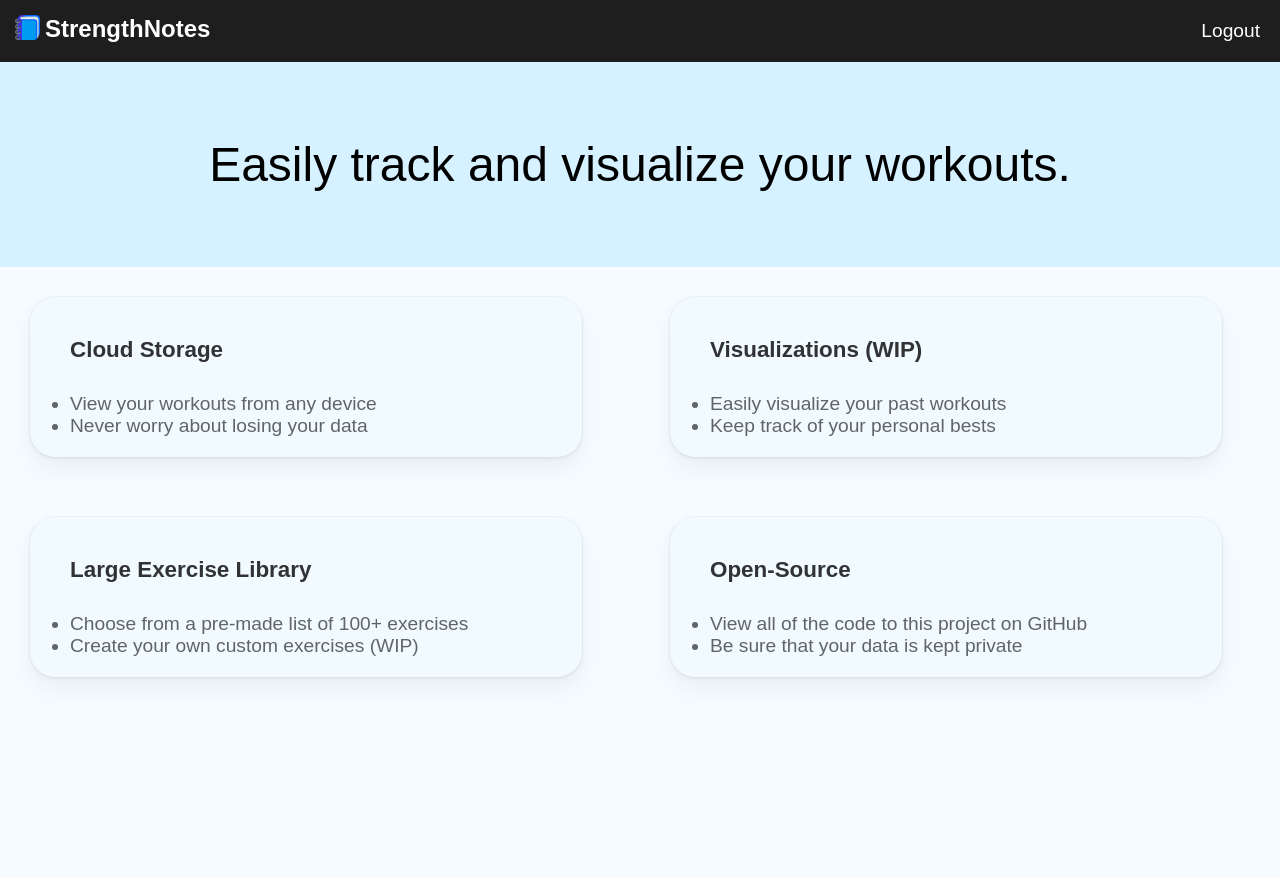
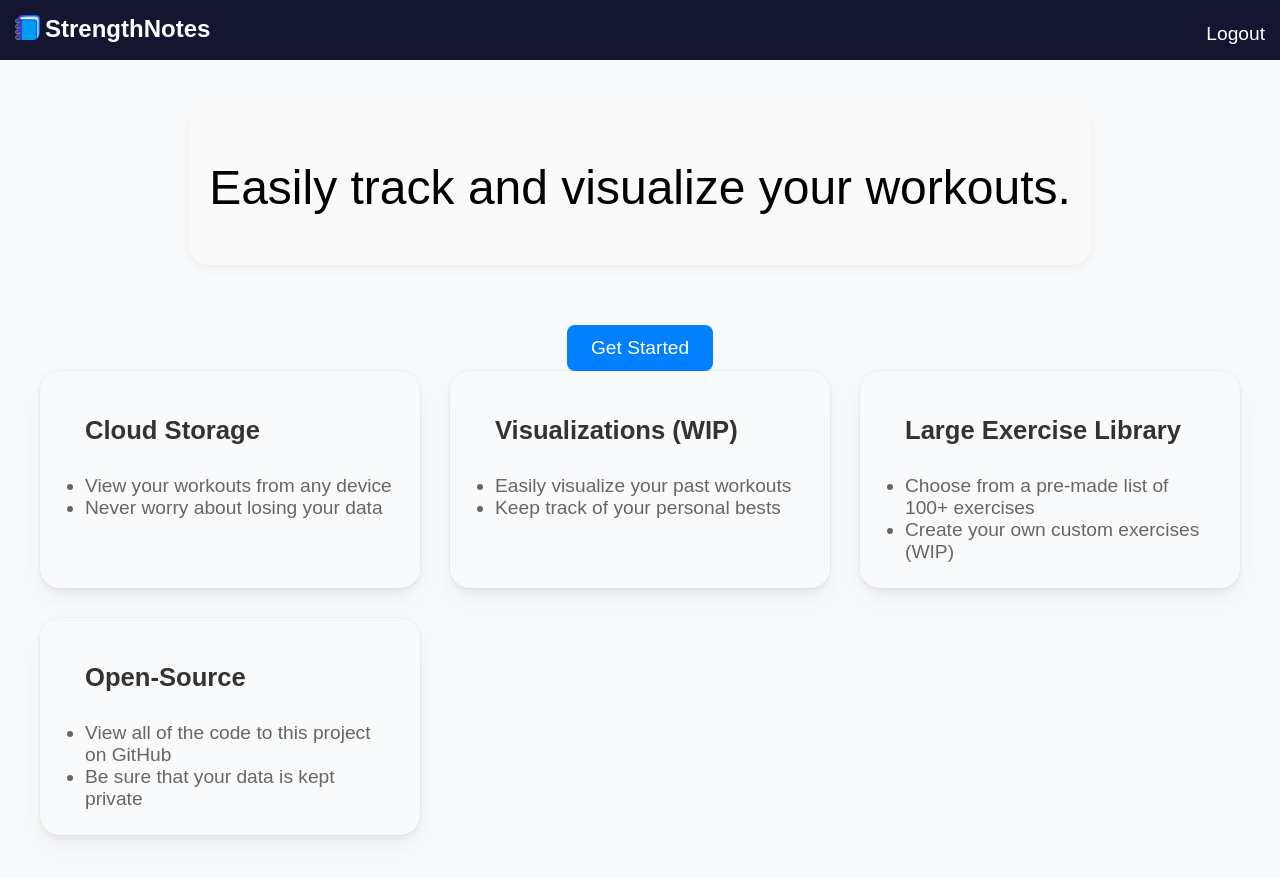
Before and after one commit to devintaing/StrengthNotes, a React (Vite) app: page / in a window 1280 px wide. Shown: the top 878 px of the page. Built offline with nearby package versions, Linux system fonts and the light colour scheme; no server answers; sample sign-in values are in the browser's storage.

Commit message:
UI updates & bug fixing with login

```diff
--- a/src/Base/Base.jsx
+++ b/src/Base/Base.jsx
@@ -10,8 +10,9 @@ const Base = () => {
       <Header/>
       <div className={styles.mainContent}>
         <p className={styles.splashText}>Easily track and visualize your workouts.</p>
-        <div className={styles.features}>
-          <Feature featuretitle="Cloud Storage"
+        <button className={styles.heroButton}>Get Started</button>
+        <div className={`${styles.features} ${styles.fadeIn}`}>
+        <Feature featuretitle="Cloud Storage"
             feature1="View your workouts from any device"
             feature2="Never worry about losing your data"/>
           <Feature featuretitle="Visualizations (WIP)"
@@ -29,4 +30,5 @@ const Base = () => {
   );
 };
 
+
 export default Base;
--- a/src/Base/Base.module.css
+++ b/src/Base/Base.module.css
@@ -1,20 +1,53 @@
 .mainContent {
-  height: 100vh;
-  background-color: hsl(201, 100%, 98%);
+  min-height: 100vh;
+  background-color: hsl(210, 15%, 98%);
+  display: flex;
+  flex-direction: column;
+  align-items: center;
+  padding: 50px 20px;
 }
 
 .splashText {
   font-size: 3em;
   text-align: center;
-  padding-top: 75px;
-  padding-left: 50px;
-  padding-right: 50px;
-  padding-bottom: 75px;
-  background-color: hsl(201, 100%, 92%);
+  padding: 50px 20px;
+  background-color: hsl(0, 0%, 98%);
+  border-radius: 20px;
+  box-shadow: 0 4px 10px rgba(0,0,0,0.05);
+  margin-bottom: 40px;
+  animation: fadeIn 1s ease;
 }
 
 .features {
   display: grid;
-  grid-template-columns: repeat(auto-fill, 50vw);
-  align-items: center;
+  grid-template-columns: repeat(auto-fit, minmax(280px, 1fr));
+  gap: 30px;
+  width: 100%;
+  max-width: 1200px;
 }
+
+.heroButton {
+  margin-top: 20px;
+  padding: 12px 24px;
+  font-size: 1.2rem;
+  color: white;
+  background: hsl(210, 100%, 50%);
+  border: none;
+  border-radius: 8px;
+  cursor: pointer;
+  transition: background 0.3s ease, transform 0.2s ease;
+}
+
+.heroButton:hover {
+  background: hsl(210, 100%, 40%);
+  transform: translateY(-2px);
+}
+
+.fadeIn {
+  animation: fadeIn 1s ease-in forwards;
+}
+
+@keyframes fadeIn {
+  from { opacity: 0; transform: translateY(20px); }
+  to { opacity: 1; transform: translateY(0); }
+}
--- a/src/Feature/Feature.module.css
+++ b/src/Feature/Feature.module.css
@@ -1,28 +1,37 @@
 .box {
-  background-color: hsl(201, 100%, 97%);
-  box-shadow: 0 0 0 1px hsla(0, 0%, 0%, 0.03),0 2px 4px hsla(0, 0%, 0%, 0.05),0 12px 24px hsla(0, 0%, 0%, 0.05);
-  border-radius: 25px;
-  padding: 20px;
-  margin: 30px;
-  min-width: 150px;
-  max-width: 40vw;
+  background-color: hsl(210, 15%, 98%);
+  box-shadow: 0 0 0 1px hsla(0, 0%, 0%, 0.03), 0 4px 8px hsla(0, 0%, 0%, 0.05), 0 12px 24px hsla(0, 0%, 0%, 0.05); /* Enhanced shadow for better depth */
+  border-radius: 20px;
+  padding: 25px;
+  transition: transform 0.3s ease, background-color 0.3s ease;
+  cursor: pointer;
 }
 
 .box:hover {
-  background-color: hsl(201, 100%, 94%);
-  transition: 0.5s;
+  background-color: hsl(210, 15%, 94%);
+  transform: translateY(-5px);
 }
 
 h1 {
   text-align: left;
   margin: 0;
   margin-bottom: 10px;
-  font-size: 1.4rem;
-  color: hsla(0, 0%, 0%, 0.8);
+  font-size: 1.6rem;
+  color: hsl(0, 0%, 20%);
 }
 
 ul {
-  margin-left: -20px;
-  color:hsla(0, 0%, 0%, 0.6);
+  margin-left: 0;
+  padding-left: 20px;
+  color: hsl(0, 0%, 40%);
   font-size: 1.2rem;
+  list-style-type: disc;
 }
+
+ul li {
+  transition: background-color 0.2s ease;
+}
+
+ul li:hover {
+  background-color: hsl(210, 100%, 95%);
+}
--- a/src/Header/Header.jsx
+++ b/src/Header/Header.jsx
@@ -1,27 +1,27 @@
-import React from 'react';
+import React, { useEffect, useState } from 'react';
 import { Link, useNavigate } from 'react-router-dom';
-import { getAuth, signOut } from 'firebase/auth';
+import { getAuth, onAuthStateChanged, signOut } from 'firebase/auth';
 import styles from './Header.module.css';
 import logo from '../assets/logo.svg';
-
-/**
- * TODO: fix weird bug where if the user is logged in and
- * manually navigates to "/" it shows login/signup and then
- * fixes itself when the user clicks on logo.
- */
 
 const Header = () => {
   const auth = getAuth();
   const navigate = useNavigate();
+ // fix for weird bug starts here: essentially waits for firebase to load current user instead of presenting null
+  const [loggedIn, setLoggedIn] = useState(false);
 
-  const isLoggedIn = () => {
-    if(auth.currentUser === null) {
-      return false;
-    }
-    else {
-      return true;
-    }
-  };
+  useEffect(() => {
+    const unsubscribe = onAuthStateChanged(auth, (user) => {
+      if (user) {
+        setLoggedIn(true);
+      } else {
+        setLoggedIn(false);
+      }
+    });
+
+    return () => unsubscribe();
+  }, [auth]);
+  // fix for bug ends here
 
   const handleLogout = async () => {
     try {
@@ -36,11 +36,17 @@ const Header = () => {
     <>
       <div className={styles.entireHeader}>
         <Link to="/home" className={`${styles.leftLinks} ${styles.link}`}>
-          <img src={logo} alt="Logo"></img>
+          <img src={logo} alt="Logo" />
           <span className={styles.strengthNotes}>StrengthNotes</span>
         </Link>
         <div className={styles.rightLinks}>
-          <button onClick={handleLogout} className={`${styles.otherLinks} ${styles.link}`} style={{ background: 'none', border: 'none', padding: 0, cursor: 'pointer' }}>Logout</button>
+          <button
+            onClick={handleLogout}
+            className={`${styles.otherLinks} ${styles.link}`}
+            style={{ background: 'none', border: 'none', padding: 0, cursor: 'pointer' }}
+          >
+            Logout
+          </button>
         </div>
       </div>
     </>
@@ -50,21 +56,19 @@ const Header = () => {
     <>
       <div className={styles.entireHeader}>
         <Link to="/" className={`${styles.leftLinks} ${styles.link}`}>
-          <img src={logo} alt="Logo"></img>
+          <img src={logo} alt="Logo" />
           <span className={styles.strengthNotes}>StrengthNotes</span>
         </Link>
         <div className={styles.rightLinks}>
-          <Link to="/login" className={`${styles.otherLinks} ${styles.link}`}>Login/Signup</Link>
+          <Link to="/login" className={`${styles.otherLinks} ${styles.link}`}>
+            Login/Signup
+          </Link>
         </div>
       </div>
     </>
   );
 
-  return (
-    <div>
-      {isLoggedIn() ? renderLoggedInLinks() : renderLoggedOutLinks()}
-    </div>
-  );
+  return <div>{loggedIn ? renderLoggedInLinks() : renderLoggedOutLinks()}</div>; // CHANGE: now use 'loggedIn' instead of isLoggedIn()
 };
 
 export default Header;
--- a/src/Header/Header.module.css
+++ b/src/Header/Header.module.css
@@ -1,15 +1,20 @@
 .entireHeader {
-  background-color: #1e1e1f;
+  background-color: #141631;
   color: white;
   padding: 15px;
   display: flex;
-  align-items: last baseline;
+  align-items: baseline;
   justify-content: space-between;
 }
 
 .link {
   text-decoration: none;
   color: white;
+  transition: color 0.3s ease;
+}
+
+.link:hover {
+  color: #3f49d4;
 }
 
 .strengthNotes {
@@ -33,4 +38,9 @@
 
 img {
   height: 25px;
+  transition: transform 0.2s ease;
 }
+
+img:hover {
+  transform: scale(1.1);
+}
--- a/src/Home/Home.jsx
+++ b/src/Home/Home.jsx
@@ -1,5 +1,5 @@
 import React, { useState, useEffect } from 'react';
-import { getAuth, signOut } from 'firebase/auth';
+import { getAuth, signOut, onAuthStateChanged } from 'firebase/auth';
 import { Link, useNavigate } from 'react-router-dom';
 import Header from '../Header/Header';
 import styles from './Home.module.css';
@@ -10,16 +10,36 @@ const Home = () => {
   const [displayName, setDisplayName] = useState('');
 
   useEffect(() => {
-    if (auth.currentUser) {
-      setDisplayName(auth.currentUser.displayName || 'User');
+    const unsubscribe = onAuthStateChanged(auth, (user) => {
+      if (user) {
+        setDisplayName(user.displayName || 'User');
+      } else {
+        navigate('/login');
+      }
+    });
+
+    return () => unsubscribe();
+  }, [auth, navigate]);
+
+// signing out
+  const handleSignOut = async () => {
+    try {
+      await signOut(auth);
+      navigate('/login');
+    } catch (error) {
+      console.error('Error signing out:', error);
     }
-  }, [auth]);
+  };
 
   return (
     <div>
       <Header />
       <h1>Welcome, {displayName}!</h1>
-      <Link to="/workout" className={styles.startWorkout}>Start a New Workout</Link>
+      <div className={styles.buttonContainer}>
+        <Link to="/workout" className={styles.startWorkout}>Start a New Workout</Link>
+        <Link to="/workouts" className={styles.viewWorkouts}>View Saved Workouts</Link>
+        <button onClick={handleSignOut} className={styles.signOut}>Sign Out</button>
+      </div>
     </div>
   );
 };
--- a/src/Home/Home.module.css
+++ b/src/Home/Home.module.css
@@ -1,15 +1,26 @@
 h1 {
   margin: 20px;
   padding: 20px;
+  font-size: 2.2rem;
+  color: hsl(210, 10%, 20%);
+  text-align: center;
 }
 
 .startWorkout {
-  background-color: hsl(216, 100%, 50%);
+  background-color: hsl(221, 70%, 55%);
   text-decoration: none;
   color: white;
-  font-weight: bold;
+  font-weight: 600;
   font-size: 1.5rem;
-  padding: 20px;
-  border-radius: 10px;
-  margin: 20px;
+  padding: 18px 32px;
+  border-radius: 12px;
+  margin: 20px auto;
+  display: block;
+  text-align: center;
+  transition: background-color 0.3s ease, transform 0.2s ease;
 }
+
+.startWorkout:hover {
+  background-color: hsl(221, 70%, 45%);
+  transform: translateY(-3px);
+}
--- a/src/Login/Login.module.css
+++ b/src/Login/Login.module.css
@@ -1,68 +1,112 @@
-body {
-  background-color: hsl(201, 100%, 98%);
+.container {
+  display: flex;
+  justify-content: center;
+  align-items: center;
+  height: 100vh;
+  background-color: #f8f9fc;
 }
 
-.authDiv {
-  display: flex;
-  align-items: center;
-  justify-content: center;
-}
-
-.authForm {
-  background-color: hsl(201, 100%, 86%);
-  padding: 50px;
-  margin-top: 50px;
-  min-width: 400px;
-  max-width: 50vw;
-  border-radius: 5px;
-  box-shadow: 0 0 0 1px hsla(0, 0%, 0%, 0.03),0 2px 4px hsla(0, 0%, 0%, 0.05),0 12px 24px hsla(0, 0%, 0%, 0.05);
+.formCard {
+  background: white;
+  padding: 30px 40px;
+  border-radius: 16px;
+  box-shadow: 0 8px 30px rgba(0, 0, 0, 0.1);
+  max-width: 400px;
+  width: 100%;
+  text-align: center;
+  animation: fadeInUp 0.4s ease;
 }
 
 .authTitle {
-  font-weight: normal;
-  font-size: 2rem;
+  margin-bottom: 20px;
+  font-size: 1.75rem;
+  color: #333;
 }
 
 .authSubtitle {
-  font-weight: normal;
+  margin-bottom: 20px;
   font-size: 1rem;
-  color: hsl(0, 0%, 15%);
+  color: #666;
 }
 
 .inputs {
-  display: grid;
+  display: flex;
+  flex-direction: column;
 }
 
-input {
-  font-size: 1.2rem;
-  padding: 0.5rem;
-  margin-top: 15px;
+.input {
+  padding: 12px 16px;
+  margin-bottom: 15px;
+  border: 1px solid hsl(210, 10%, 85%);
+  border-radius: 10px;
+  font-size: 1rem;
+  transition: border-color 0.2s ease;
+}
+
+.input:focus {
+  border-color: #5561ff;
+  outline: none;
 }
 
 .buttons {
-  margin-top: 20px;
-  display: grid;
+  display: flex;
+  flex-direction: column;
+  align-items: center;
 }
 
-button {
-  background-color: hsl(216, 100%, 50%);
+.primaryButton {
+  padding: 12px;
+  background-color: #5561ff;
+  color: white;
   border: none;
-  color: white;
+  border-radius: 10px;
   font-size: 1rem;
-  padding: 10px;
-  margin: 5px;
-  border-radius: 25px;
+  cursor: pointer;
+  margin-top: 10px;
+  width: 100%;
+  box-shadow: 0 4px 10px rgba(85, 97, 255, 0.15);
+  transition: background-color 0.2s ease, transform 0.2s ease;
 }
 
-button:hover {
-  background-color: hsl(216, 100%, 40%);
-  transition: 0.5s;
+.primaryButton:hover {
+  background-color: #3f49d4;
+  transform: scale(1.02);
 }
 
 .error {
-  color: hsl(8, 18%, 40%);
-  background-color: hsl(8, 100%, 89%);
-  padding: 10px;
-  margin-top: 10px;
-  border-radius: 5px;
+  color: #ff4d4f;
+  margin-bottom: 10px;
+  font-size: 0.9rem;
 }
+
+.toggleText {
+  margin-top: 20px;
+  font-size: 0.9rem;
+  color: #666;
+}
+
+.toggleButton {
+  background: none;
+  border: none;
+  color: #5561ff;
+  margin-left: 8px;
+  cursor: pointer;
+  font-weight: bold;
+  font-size: 0.95rem;
+  transition: color 0.2s ease;
+}
+
+.toggleButton:hover {
+  color: #3f49d4;
+}
+
+@keyframes fadeInUp {
+  from {
+    opacity: 0;
+    transform: translateY(20px);
+  }
+  to {
+    opacity: 1;
+    transform: translateY(0);
+  }
+}
```
Also changed, not shown: src/Login/Login.jsx (+20 -62 lines), src/Workout/Workout.jsx (+40 -7 lines), src/Workout/Workout.module.css (+62 -15 lines).
